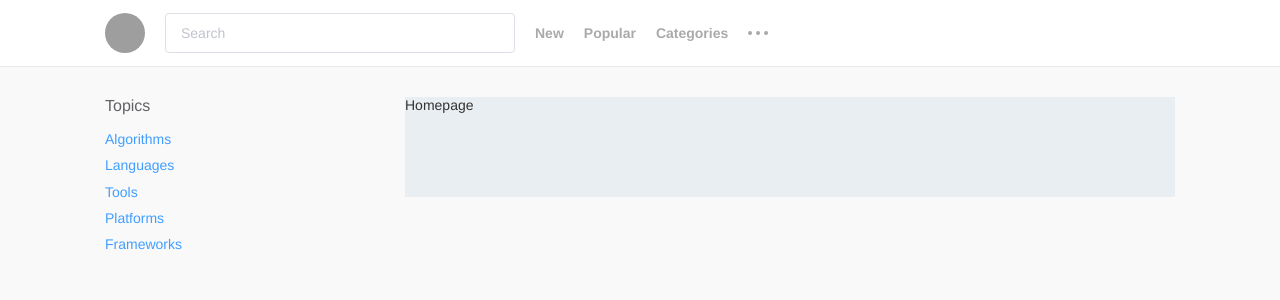
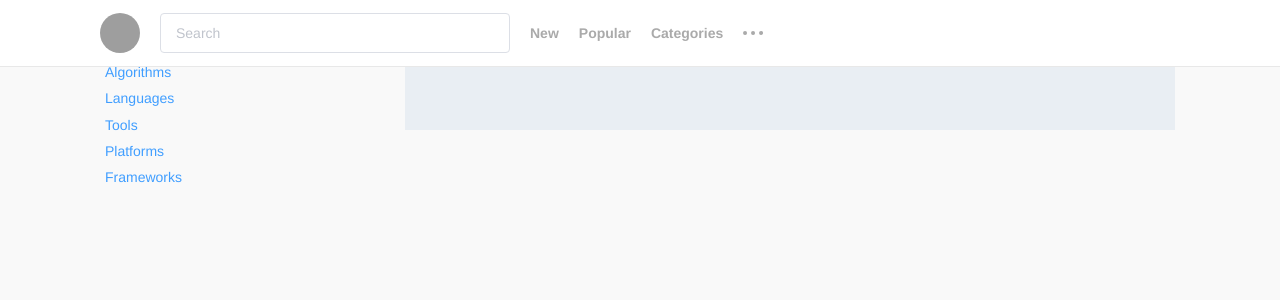
Before and after one commit to radityasurya/xkc, a Nuxt app: page / in a window 1280 px wide. Shown: the top 300 px of the page. Built offline with nearby package versions, Linux system fonts and the light colour scheme; grey boxes are pictures that could not be loaded.

Commit message:
Refactor header to include shadow when scrolling

```diff
--- a/components/Header.vue
+++ b/components/Header.vue
@@ -1,6 +1,6 @@
 <template>
-  <header class="header">
-    <div class="header__container">
+  <header class="header" :class="{'header--sticky': scrollPosition > 66}">
+    <div class="header__container header__container--slim">
       <a href="/" class="logo">
         <span class="logo__img">Xebia Knowledge Center</span>
       </a>
@@ -31,6 +31,20 @@
 import { mapGetters } from "vuex";
 
 export default {
+  data: function() {
+    return {
+      scrollPosition: null
+    };
+  },
+  methods: {
+    updateScroll() {
+      console.log(this.scrollPosition);
+      this.scrollPosition = window.scrollY;
+    }
+  },
+  mounted() {
+    window.addEventListener("scroll", this.updateScroll);
+  },
   computed: {
     ...mapGetters({
       menus: "menus/get"
@@ -44,24 +58,36 @@ export default {
   background: #fff;
   border-bottom: 1px solid #e8e8e8;
   height: 66px;
-  position: relative;
+  position: fixed;
+  width: 100%;
+  top: 0;
+  z-index: 3;
+
+  &--sticky {
+    -moz-box-shadow: 0px 1px 10px rgba(0, 0, 0, 0.1);
+    -webkit-box-shadow: 0px 1px 10px rgba(0, 0, 0, 0.1);
+    box-shadow: 0px 1px 10px rgba(0, 0, 0, 0.1);
+    transition: box-shadow 0.3s ease-in-out;
+  }
 
   &__container {
     -webkit-box-align: center;
     -ms-flex-align: center;
     align-items: center;
+    box-sizing: border-box;
+    padding-bottom: 13px;
+    padding-top: 13px;
+    padding-left: 10px;
+    padding-right: 10px;
+    margin-left: auto;
+    margin-right: auto;
     display: -webkit-box;
     display: -ms-flexbox;
     display: flex;
-    padding-bottom: 13px;
-    padding-top: 13px;
-    padding-left: 15px;
-    padding-right: 15px;
-    max-width: 1100px;
-    box-sizing: border-box;
-    margin-left: auto;
-    margin-right: auto;
-    min-width: 320px;
+
+    &--slim {
+      max-width: 1100px;
+    }
   }
 
   .logo {
@@ -78,6 +104,9 @@ export default {
       text-indent: 100%;
       white-space: nowrap;
       overflow: hidden;
+      &:hover {
+        opacity: 0.8;
+      }
     }
   }
 
```
